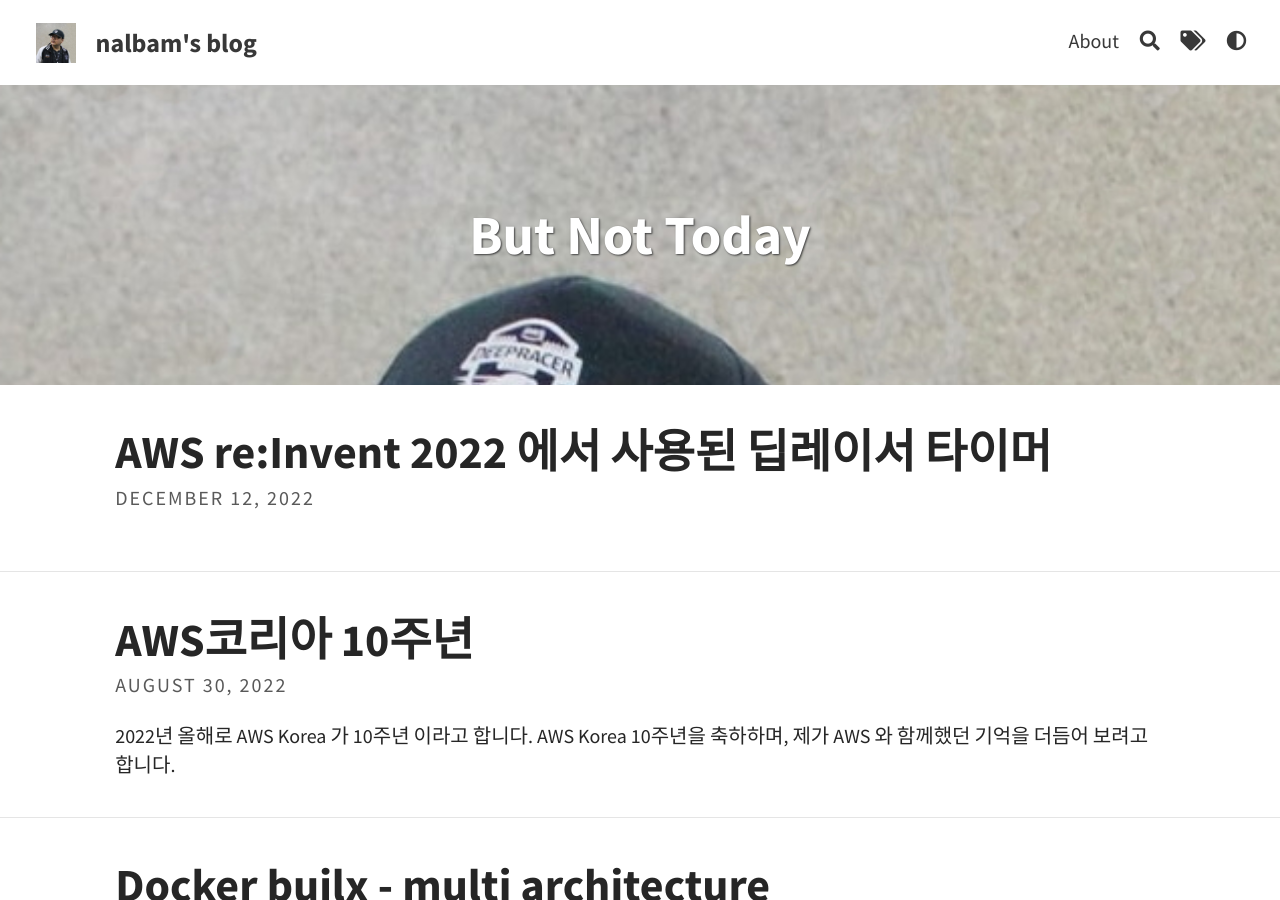
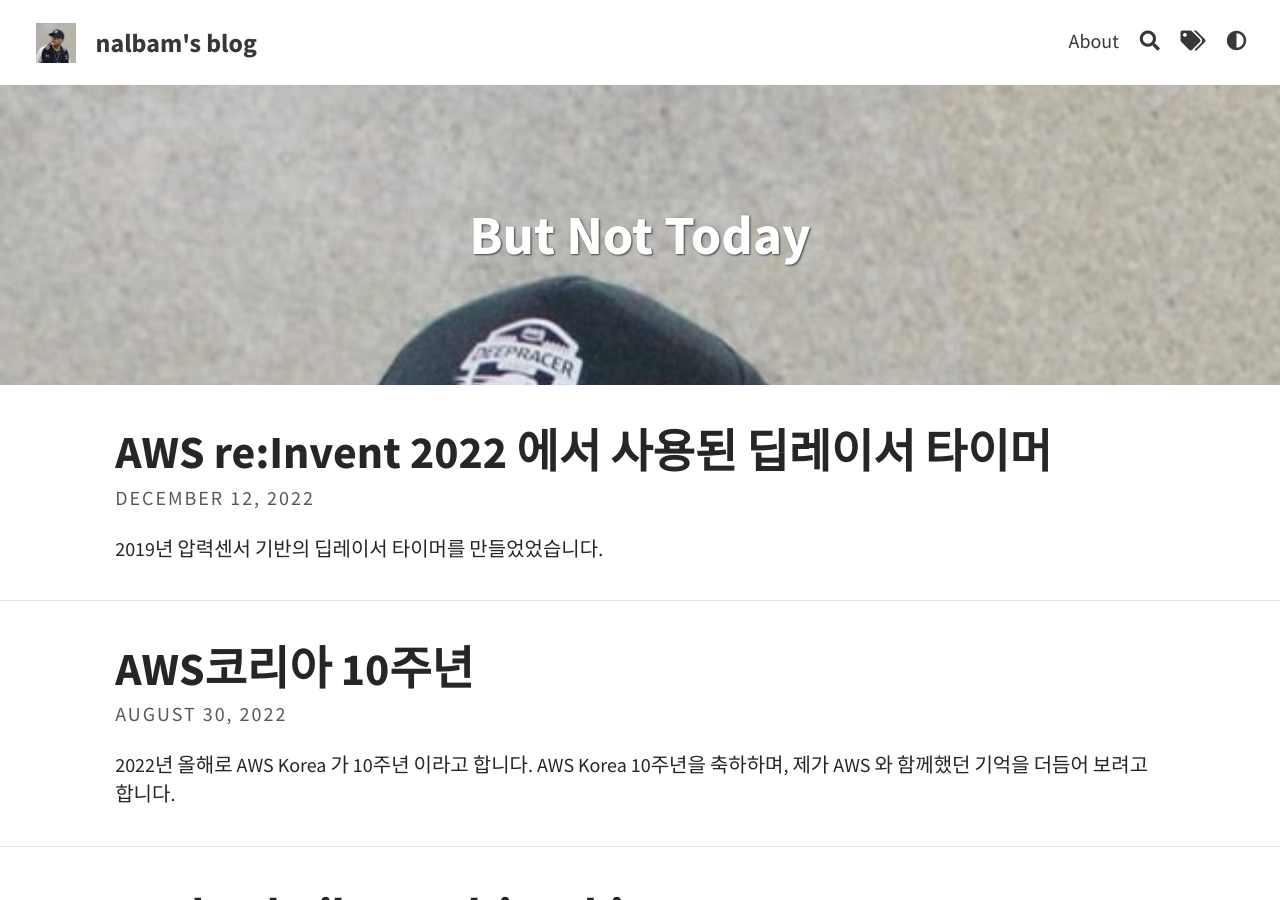
Before and after one commit to nalbam/nalbam.github.io, a Jekyll site: the page built from index.html, in a window 1280 px wide and 900 px high. Built offline with Jekyll 4.4.1, drawn with Linux system fonts in a browser that asks for light colours; the list of posts is cut into pages by our own code.

Commit message:
deepracer-timer

```diff
--- a/_posts/2022-12-12-deepracer-timer-2022-ko.md
+++ b/_posts/2022-12-12-deepracer-timer-2022-ko.md
@@ -8,6 +8,14 @@
 tags: [deepracer, timer, sensor]
 ---
 
+2019년 압력센서 기반의 딥레이서 타이머를 만들었었습니다.
+
+해당 내용은 블로그에 정리해 두었습니다. [AWS re:Invent 2019 에서 사용된 딥레이서 타이머](https://nalbam.github.io/2019/11/07/deepracer-timer-ko.html)
+
+그리고 AWS re:Invent 2022 의 딥레이서 공식 경기에서 이 타이머가 사용되었습니다.
+
+아래 사진은 2019년에 만든 타이머와 2022년의 타이머를 비교한 것입니다.
+
 ![Pressure Sensor](/assets/images/2022-12-12/timer-2022-01.png)
 
 ![Raspberry Pi](/assets/images/2022-12-12/timer-2022-02.png)
```
